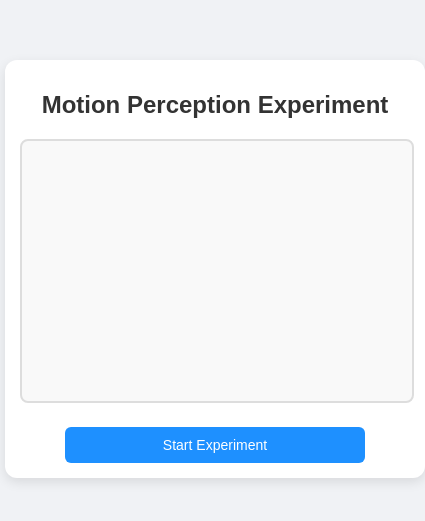
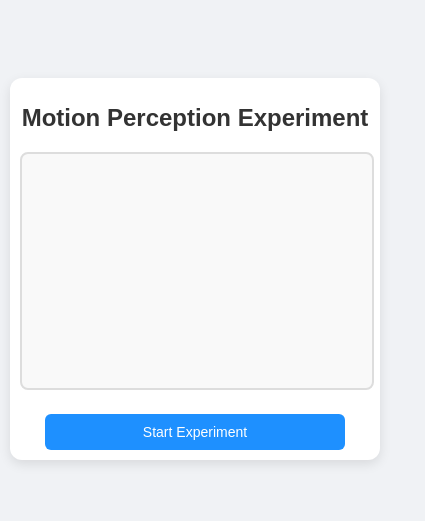
Before and after one commit to deve786/RDK, a React (Create React App) app: page / in a window 390 px wide. Shown: the part 153-674 px from the top of the page, 425 px wide, since content can reach past the window. Built offline with nearby package versions, Linux system fonts and the light colour scheme.

Commit message:
style: adjust app-container dimensions for improved responsiveness

```diff
--- a/src/App.css
+++ b/src/App.css
@@ -16,8 +16,8 @@ body {
   background: #fff;
   border-radius: 12px;
   box-shadow: 0 4px 12px rgba(0, 0, 0, 0.1);
-  width: 100%;
-  max-width: 700px;
+  /* width: 100%; */
+  /* max-width: 700px; */
   margin: 10px;
   transition: all 0.3s ease-in-out;
 }
@@ -124,8 +124,8 @@ body {
 
 @media (max-width: 480px) {
   .app-container {
-    padding: 15px;
-    margin: 5px;
+    padding: 10px;
+    /* margin: 5px; */
   }
 
   .app-title {
```
